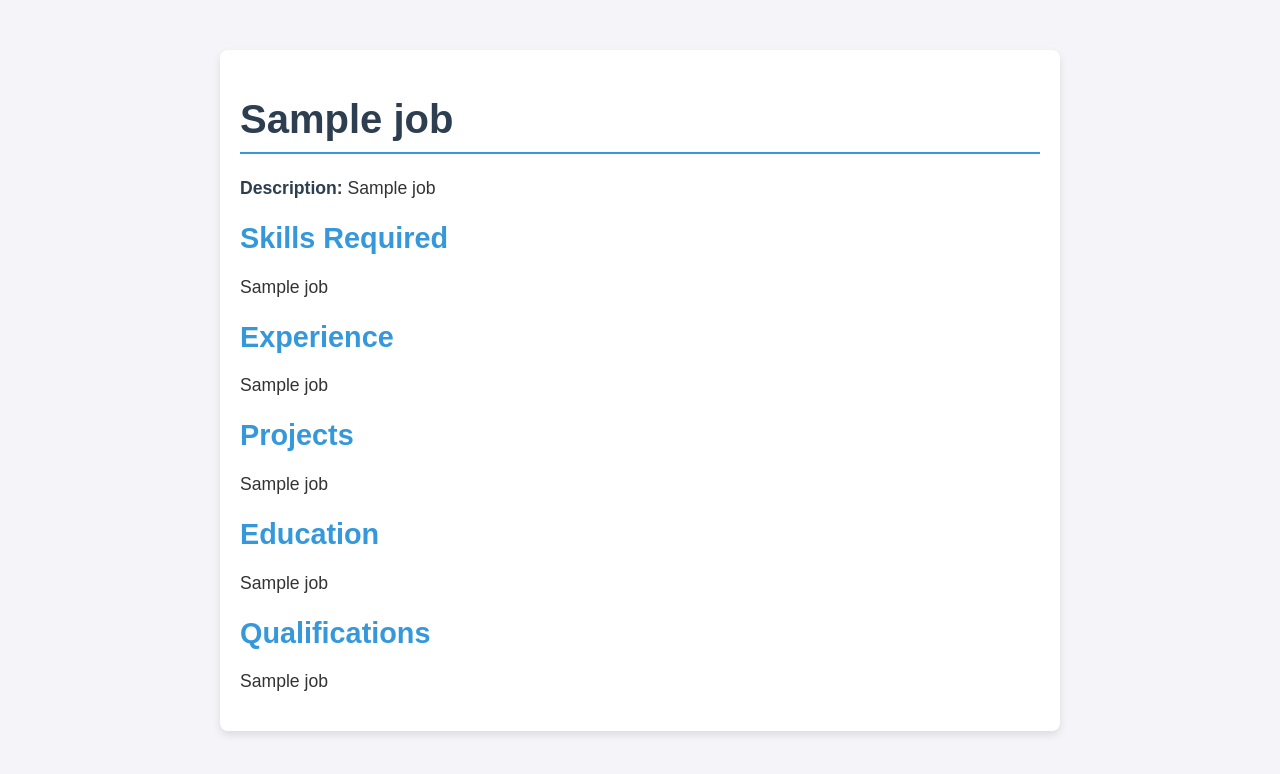
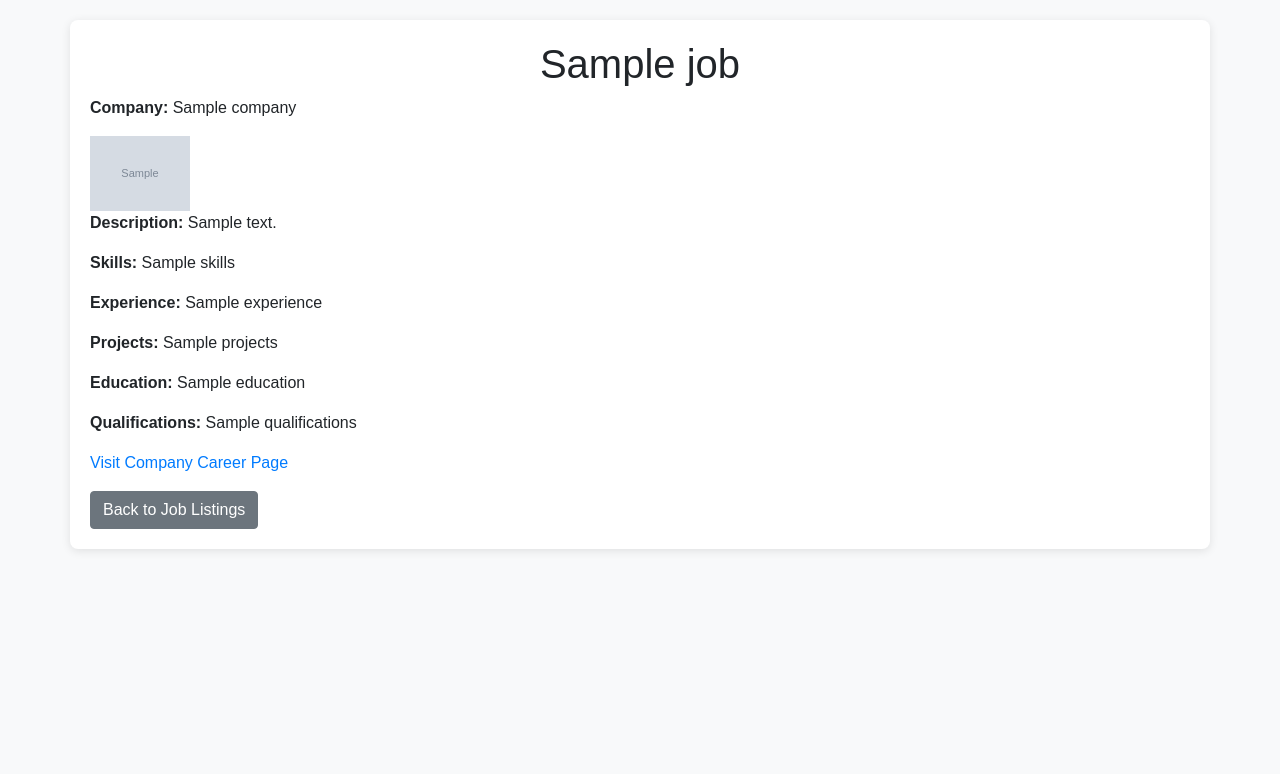
Before and after one commit to Amsaho/AI_resume, a Flask app: template templates/view_job.html in a window 1280 px wide. Shown: the top 774 px of the page. Run offline with Flask 3, Linux system fonts and the light colour scheme; the template is opened without the code that fills it: most values are stand-ins (such as "Sample title", 1, 10 or a date in 2020); grey boxes marked "Sample" are stand-in pictures; parts of the project's set-up code (start-up, migrations or seed data) failed here and were passed over; some libraries are stand-ins or nearby versions.

Commit message:
Update view_job.html

```diff
--- a/templates/view_job.html
+++ b/templates/view_job.html
@@ -2,81 +2,43 @@
 <html lang="en">
 <head>
     <meta charset="UTF-8">
-    <meta name="viewport" content="width=device-width, initial-scale=1.0">
-    <title>{{ jobs[1] }} - Job Details</title>
+    <title>Job Details</title>
+    <link href="https://stackpath.bootstrapcdn.com/bootstrap/4.5.2/css/bootstrap.min.css" rel="stylesheet">
     <style>
         body {
             font-family: Arial, sans-serif;
-            background-color: #f4f4f9;
-            margin: 0;
-            padding: 0;
-            color: #333;
+            background-color: #f8f9fa;
+            padding: 20px;
         }
         .container {
-            max-width: 800px;
-            margin: 50px auto;
+            background-color: #fff;
             padding: 20px;
-            background-color: #fff;
             border-radius: 8px;
-            box-shadow: 0 4px 8px rgba(0, 0, 0, 0.1);
+            box-shadow: 0 2px 10px rgba(0, 0, 0, 0.1);
         }
-        h1 {
-            font-size: 2.5em;
-            color: #2c3e50;
-            margin-bottom: 20px;
-            border-bottom: 2px solid #3498db;
-            padding-bottom: 10px;
-        }
-        h2 {
-            font-size: 1.8em;
-            color: #3498db;
-            margin-top: 20px;
-            margin-bottom: 10px;
-        }
-        p {
-            font-size: 1.1em;
-            line-height: 1.6;
-            margin-bottom: 15px;
-        }
-        strong {
-            color: #2c3e50;
-        }
-        a {
-            display: inline-block;
-            margin-top: 20px;
-            padding: 10px 20px;
-            background-color: #3498db;
-            color: #fff;
-            text-decoration: none;
-            border-radius: 5px;
-            transition: background-color 0.3s ease;
-        }
-        a:hover {
-            background-color: #2980b9;
+        .company-logo {
+            max-width: 100px;
+            max-height: 100px;
         }
     </style>
 </head>
 <body>
     <div class="container">
-        <h1>{{ jobs[1] }}</h1> <!-- Assuming jobs[1] is the title -->
-        <p><strong>Description:</strong> {{ jobs[2] }}</p> <!-- Assuming jobs[2] is the description -->
-
-        <h2>Skills Required</h2>
-        <p>{{ jobs[3] }}</p> <!-- Assuming jobs[3] is the skills -->
-
-        <h2>Experience</h2>
-        <p>{{ jobs[4] }}</p> <!-- Assuming jobs[4] is the experience -->
-
-        <h2>Projects</h2>
-        <p>{{ jobs[5] }}</p> <!-- Assuming jobs[5] is the projects -->
-
-        <h2>Education</h2>
-        <p>{{ jobs[6] }}</p> <!-- Assuming jobs[6] is the education -->
-
-        <h2>Qualifications</h2>
-        <p>{{ jobs[7] }}</p> <!-- Assuming jobs[7] is the qualifications -->
-
-
+        <h1 class="text-center">{{ job.title }}</h1>
+        <p><strong>Company:</strong> {{ job.company }}</p>
+        {% if job.logo_url %}
+            <img src="{{ job.logo_url }}" alt="{{ job.company }} Logo" class="company-logo">
+        {% endif %}
+        <p><strong>Description:</strong> {{ job.description }}</p>
+        <p><strong>Skills:</strong> {{ job.skills }}</p>
+        <p><strong>Experience:</strong> {{ job.experience }}</p>
+        <p><strong>Projects:</strong> {{ job.projects }}</p>
+        <p><strong>Education:</strong> {{ job.education }}</p>
+        <p><strong>Qualifications:</strong> {{ job.qualifications }}</p>
+        {% if job.career_page %}
+            <p><a href="{{ job.career_page }}" target="_blank">Visit Company Career Page</a></p>
+        {% endif %}
+        <a href="{{ url_for('admin_jobs') }}" class="btn btn-secondary">Back to Job Listings</a>
     </div>
 </body>
 </html>
```
